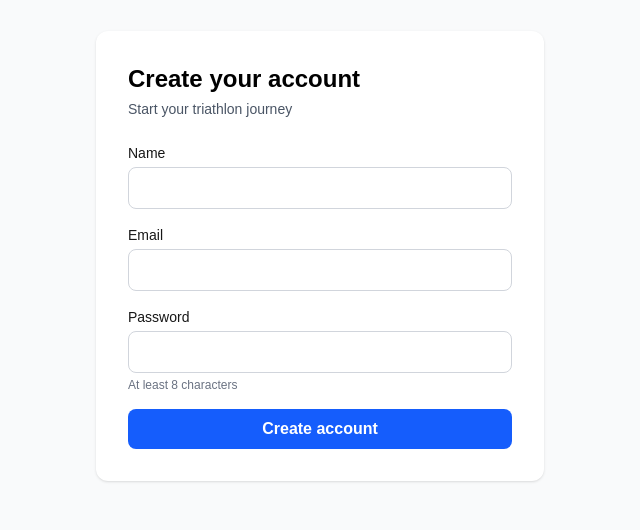
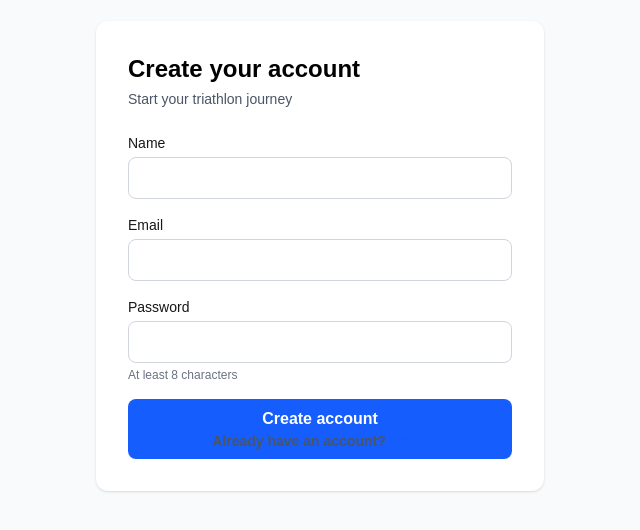
Before and after one commit to Ashfaaq-cmd/TrISync-Web-App, a Next.js app: page /register in a window 1280 px wide. Shown: the part 144-674 px from the top of the page, without its empty margins (320-960 px from the left). Built offline with nearby package versions, Linux system fonts and the light colour scheme; no server answers.

Commit message:
login form

```diff
--- a/src/app/register/register-form.tsx
+++ b/src/app/register/register-form.tsx
@@ -2,6 +2,7 @@
 
 import { useActionState } from "react"
 import { registerUser } from "./actions"
+import Link from "next/link"
 
 export default function RegisterForm() {
   const [state, formAction, pending] = useActionState(registerUser, undefined)
@@ -63,6 +64,14 @@
         className="w-full rounded-lg bg-blue-600 py-2 font-semibold text-white disabled:opacity-60"
       >
         {pending ? "Creating account..." : "Create account"}
+        <p className="text-center text-sm text-gray-600"> Already have an account?{" "}
+          <Link
+            href="/login"
+            className="font-medium text-blue-600 hover:underline"
+          >
+            Log in
+          </Link>
+        </p>
       </button>
     </form>
   )
```
